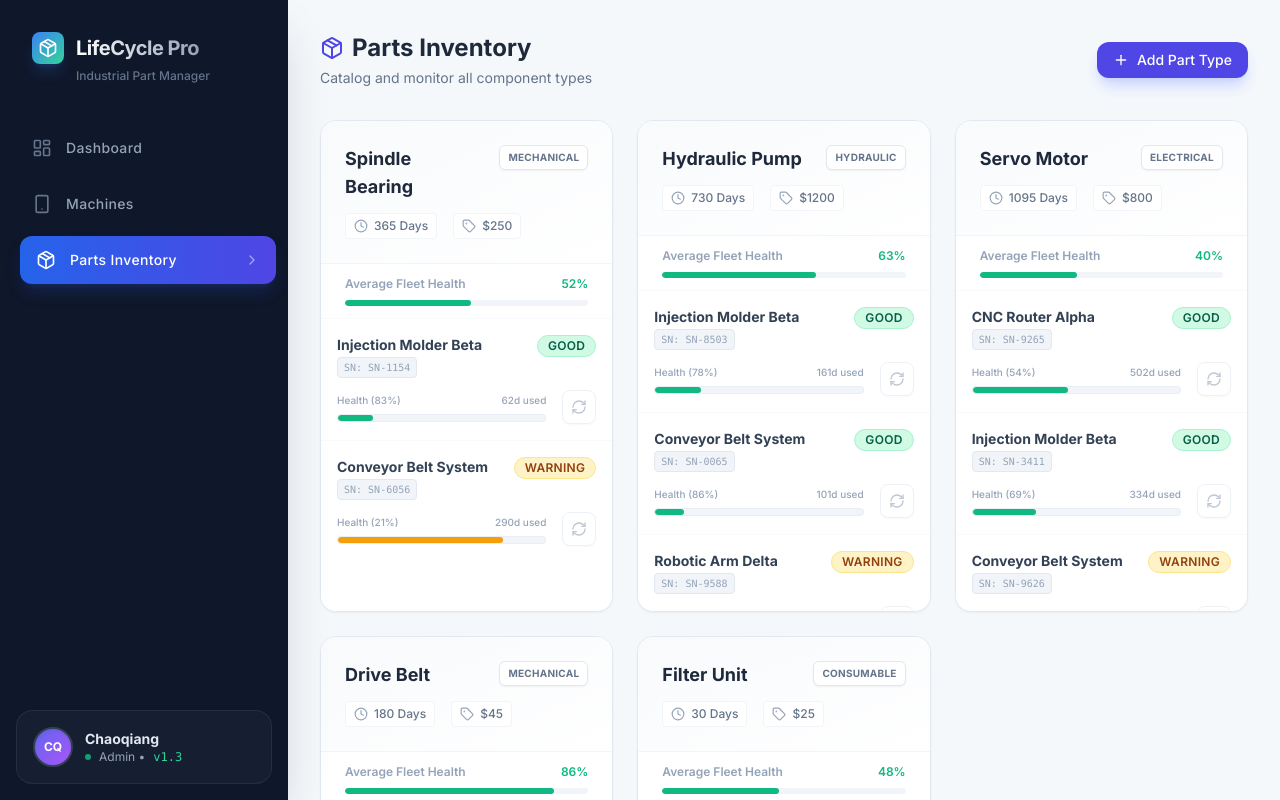
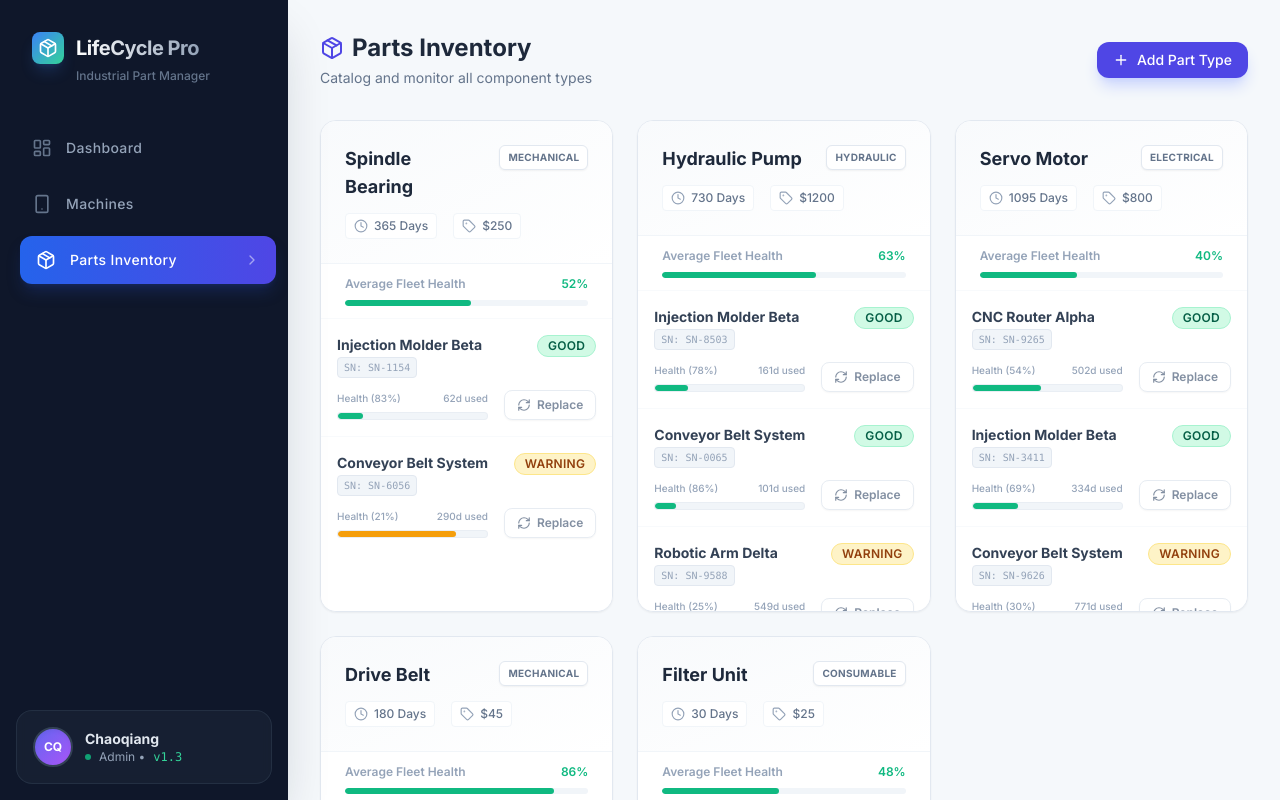
Before and after one commit to chaoqiangpeng-ui/Partsmanager-2.0, a React (Vite) app: page / in a window 1280 px wide. Both pictures are taken after a click on the button "Parts Inventory". Built offline with nearby package versions, Linux system fonts and the light colour scheme; no server answers; the database is empty.

Commit message:
feat(PartView): Improve replace part button style
Enhance the "Replace Part" button in the PartView component with a more modern and informative design. This includes larger text, an icon for better clarity, and improved hover states for a better user experience.

```diff
--- a/components/PartView.tsx
+++ b/components/PartView.tsx
@@ -163,10 +163,11 @@ export const PartView: React.FC<PartViewProps> = ({
                          </div>
                          <button
                             onClick={() => openReplaceModal(inst)}
-                            className="p-2 bg-white hover:bg-blue-50 border border-slate-200 text-slate-400 hover:text-blue-600 hover:border-blue-200 rounded-lg transition-all shadow-sm group-hover/item:opacity-100 opacity-60"
+                            className="flex items-center gap-1.5 px-3 py-1.5 bg-white hover:bg-blue-50 border border-slate-200 text-slate-500 hover:text-blue-600 hover:border-blue-200 rounded-lg transition-all shadow-sm group-hover/item:opacity-100 opacity-80 text-xs font-semibold"
                             title="Replace Part"
                           >
-                            <RefreshCw className="w-4 h-4" />
+                            <RefreshCw className="w-3.5 h-3.5" />
+                            Replace
                           </button>
                       </div>
                     </li>
```
